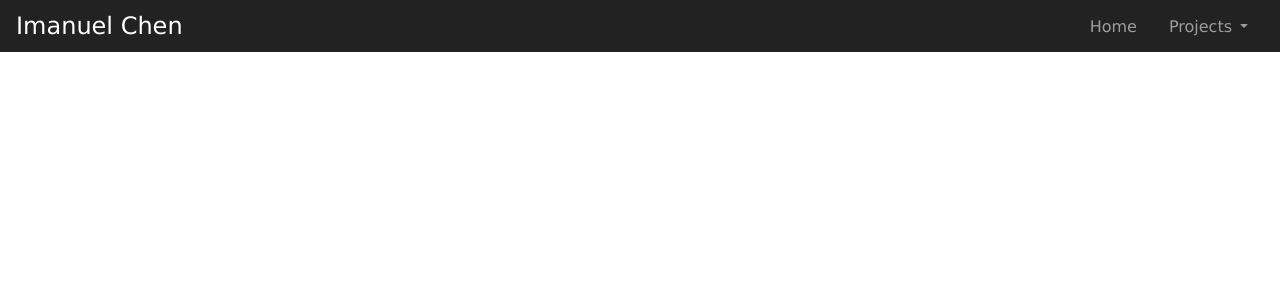
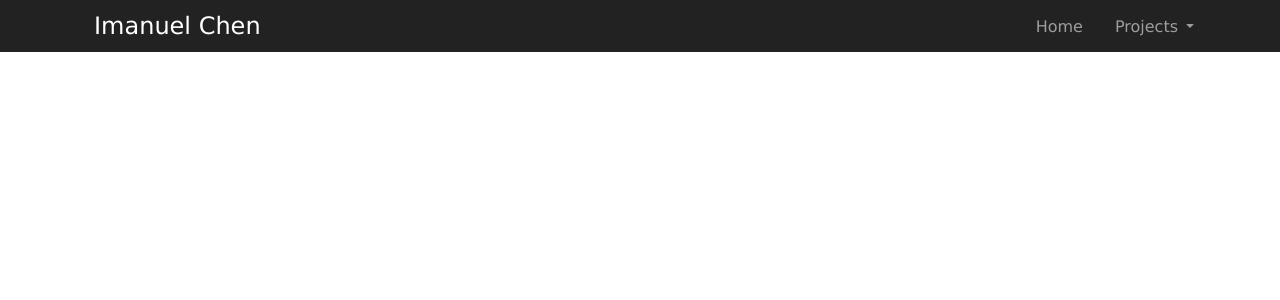
Before and after one commit to ihchen/portfolio, a Flask app: page / in a window 1280 px wide. Shown: the top 300 px of the page. Run offline with Flask 2, Linux system fonts and the light colour scheme; parts of the project's set-up code (start-up, migrations or seed data) failed here and were passed over.

Commit message:
Added in bootstrap containers. Home link disappears at 420px width.

```diff
--- a/portfolio/static/index.css
+++ b/portfolio/static/index.css
@@ -1,6 +1,45 @@
 body {
     margin: 0;
     font-family: ‘Lucida Grande’, ‘Lucida Sans Unicode’, Lucida, Verdana, Helvetica, Arial, sans-serif;
+}
+.container-fluid {
+    width: 100%;
+    margin-right: auto;
+    margin-left: auto;
+}
+.container {
+    margin-right: auto;
+    margin-left: auto;
+}
+@media (min-width: 576px) {
+    .container {
+        width: 540px;
+        max-width: 100%;
+    }
+}
+@media (min-width: 768px) {
+    .container {
+        width: 720px;
+        max-width: 100%;
+    }
+}
+@media (min-width: 992px) {
+    .container {
+        width: 960px;
+        max-width: 100%;
+    }
+}
+@media (min-width: 1200px) {
+    .container {
+        width: 1140px;
+        max-width: 100%;
+    }
+}
+
+@media (max-width: 420px) {
+    .hidden-xxs {
+        display: none !important;
+    }
 }
 
 /*
@@ -9,7 +48,8 @@ body {
 
 nav {
     background-color: #222222;
-    padding: 0 1em;
+}
+.nav-content {
     display: flex;
     align-items: stretch;
 }
@@ -17,10 +57,12 @@ nav {
     color: white;
     font-size: 1.5em;
     padding: .5em 0;
-    margin-right: 1em;
+    margin-left: 1em;
+
     display: inline-block;
+    white-space: nowrap;
 }
-.nav-content {
+.nav-links {
     margin-left: auto;
     display: inline-flex;
     align-items: stretch;
@@ -31,6 +73,7 @@ nav {
 
     display: flex;
     align-items: stretch;
+    cursor: pointer;
 }
 .nav-item:hover {
     color: white;
--- a/portfolio/templates/index.html
+++ b/portfolio/templates/index.html
@@ -5,20 +5,22 @@
     <link rel="stylesheet" href="{{ url_for('static', filename='index.css') }}" />
 </head>
 <body>
-    <nav>
+    <nav class="container-fluid">
+        <div class="container nav-content">
             <div class="nav-title">
                 <a href="{{ url_for('portfolio') }}" class="nav-link">Imanuel Chen</a>
             </div>
-        <div class="nav-content">
-            <div class="nav-item">
+            <div class="nav-links">
+                <div class="nav-item hidden-xxs">
                     <a href="{{ url_for('portfolio') }}" class="nav-link">Home</a>
                 </div>
                 <div class="nav-item dropdown">
-                <a href="" class="nav-link">Projects</a>
+                    <a class="nav-link">Projects</a>
                     <div class="dropdown-menu">
                         <a href="" class="nav-item nav-link">Art Admin</a>
                         <a href="" class="nav-item nav-link">MemPassGen</a>
                         <a href="" class="nav-item nav-link">Soundulate</a>
+                    </div>
                 </div>
             </div>
         </div>
```
Lines whose indentation alone changed are shown as unchanged.
